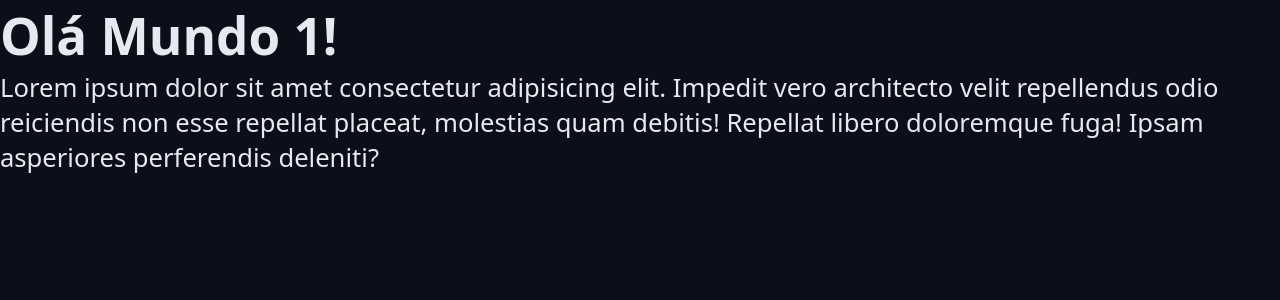
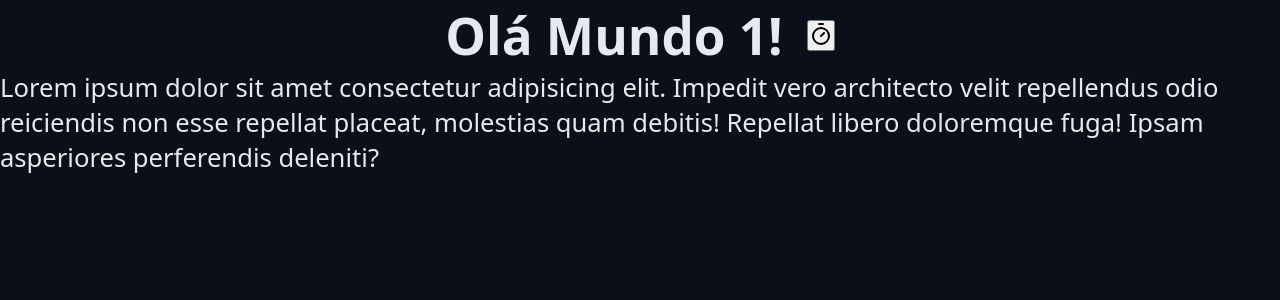
Before and after one commit to natangte/chronos-pomodoro, a React (Vite) app: page / in a window 1280 px wide. Shown: the top 300 px of the page. Built offline with nearby package versions, Linux system fonts and the light colour scheme.

Commit message:
Adição do Estilo da Aplicação

```diff
--- a/package.json
+++ b/package.json
@@ -10,6 +10,7 @@
     "preview": "vite preview"
   },
   "dependencies": {
+    "lucide-react": "^1.40.0",
     "react": "^19.2.8",
     "react-dom": "^19.2.8"
   },
--- a/src/App.tsx
+++ b/src/App.tsx
@@ -1,4 +1,5 @@
 import { Heading } from './components/Heading';
+import {TimerIcon} from 'lucide-react'
 
 import './styles/theme.css'
 import './styles/global.css'
@@ -7,7 +8,12 @@ export function App(){
 
   return(
     <>
-      <Heading atrr={123} attr2='string' >Olá Mundo 1!</Heading>
+      <Heading>
+        Olá Mundo 1!
+        <button>
+          <TimerIcon />
+        </button>
+      </Heading>
       <p>
         Lorem ipsum dolor sit amet consectetur adipisicing elit.
         Impedit vero architecto velit repellendus odio reiciendis non esse repellat placeat,
--- a/src/components/Heading.module.css
+++ b/src/components/Heading.module.css
@@ -0,0 +1,6 @@
+.heading {
+    display: flex;
+    align-items: center;
+    justify-content: center;
+    gap: 24px;
+}
--- a/src/components/Heading.tsx
+++ b/src/components/Heading.tsx
@@ -1,5 +1,9 @@
 import styles from './Heading.module.css';
 
-export function Heading(props){
-    return <h1 className={styles.heading}>{props.children}</h1>;
+type HeadingProps = {
+    children: React.ReactNode;
 }
+
+export function Heading({children}: HeadingProps){
+    return <h1 className={styles.heading}>{children}</h1>;
+}
```
Also changed, not shown: 1 other file (tests, documents, lock files or other folders).
